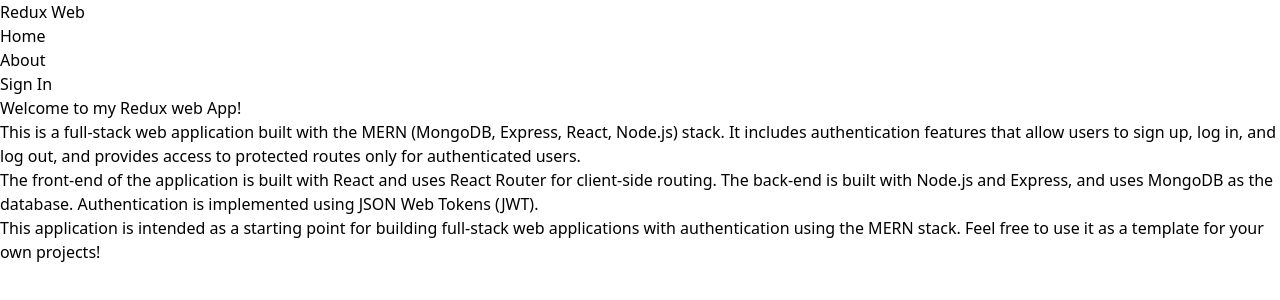
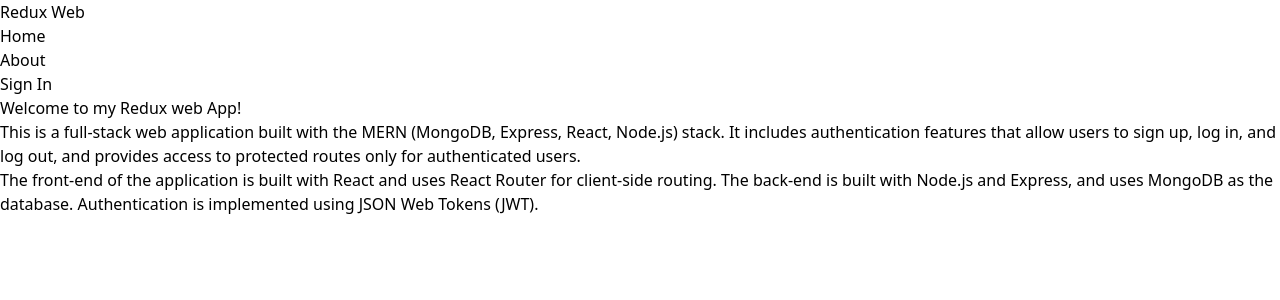
Before and after one commit to AnujaAnil123/Redux-website, a React (Vite) app in the folder reduxApp/: page / in a window 1280 px wide. Shown: the top 300 px of the page. Built offline with nearby package versions, Linux system fonts and the light colour scheme; no server answers.

Commit message:
add pre production

```diff
--- a/package.json
+++ b/package.json
@@ -7,7 +7,8 @@
   "scripts": {
     "test": "echo \"Error: no test specified\" && exit 1",
     "dev": "nodemon api/index.js",
-    "start": "nodemon api/index.js"
+    "start": "nodemon api/index.js",
+    "build":"npm install && npm install --prefix reduxApp && npm run build --prifix reduxApp"
   },
   "keywords": [],
   "author": "",
--- a/reduxApp/src/pages/About.jsx
+++ b/reduxApp/src/pages/About.jsx
@@ -17,11 +17,7 @@
         Express, and uses MongoDB as the database. Authentication is implemented
         using JSON Web Tokens (JWT).
       </p>
-      <p className='mb-4 text-slate-700'>
-        This application is intended as a starting point for building full-stack
-        web applications with authentication using the MERN stack. Feel free to
-        use it as a template for your own projects!
-      </p>
+
     </div>
   );
 }
--- a/reduxApp/src/pages/Home.jsx
+++ b/reduxApp/src/pages/Home.jsx
@@ -20,11 +20,7 @@
         Express, and uses MongoDB as the database. Authentication is implemented
         using JSON Web Tokens (JWT).
       </p>
-      <p className='mb-4 text-slate-700'>
-        This application is intended as a starting point for building full-stack
-        web applications with authentication using the MERN stack. Feel free to
-        use it as a template for your own projects!
-      </p>
+
     </div>
   );
 }
```
Also changed, not shown: 1 other file (tests, documents, lock files or other folders).
